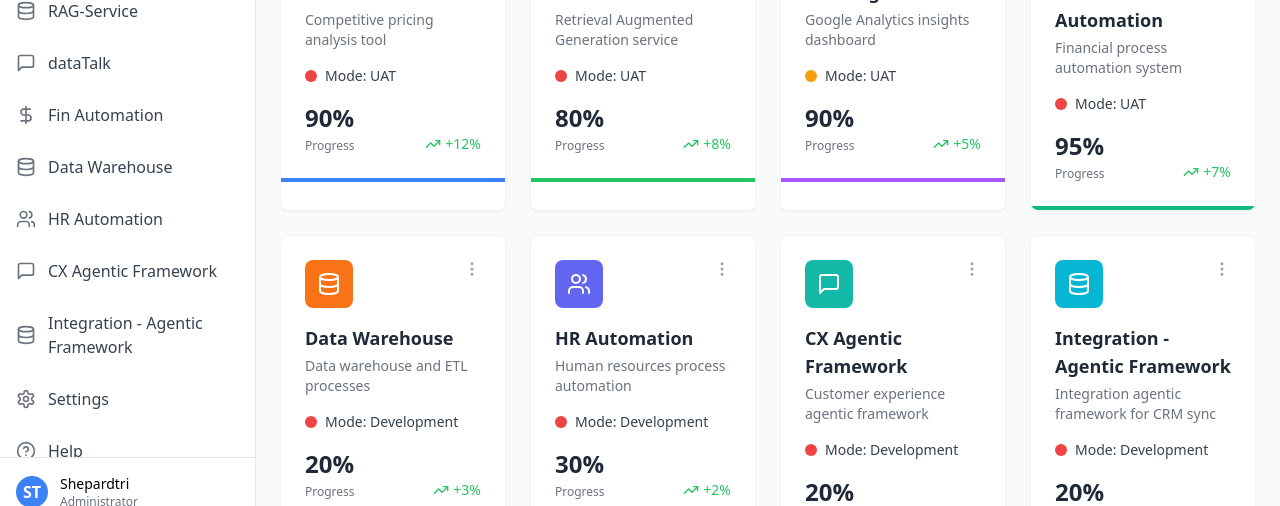
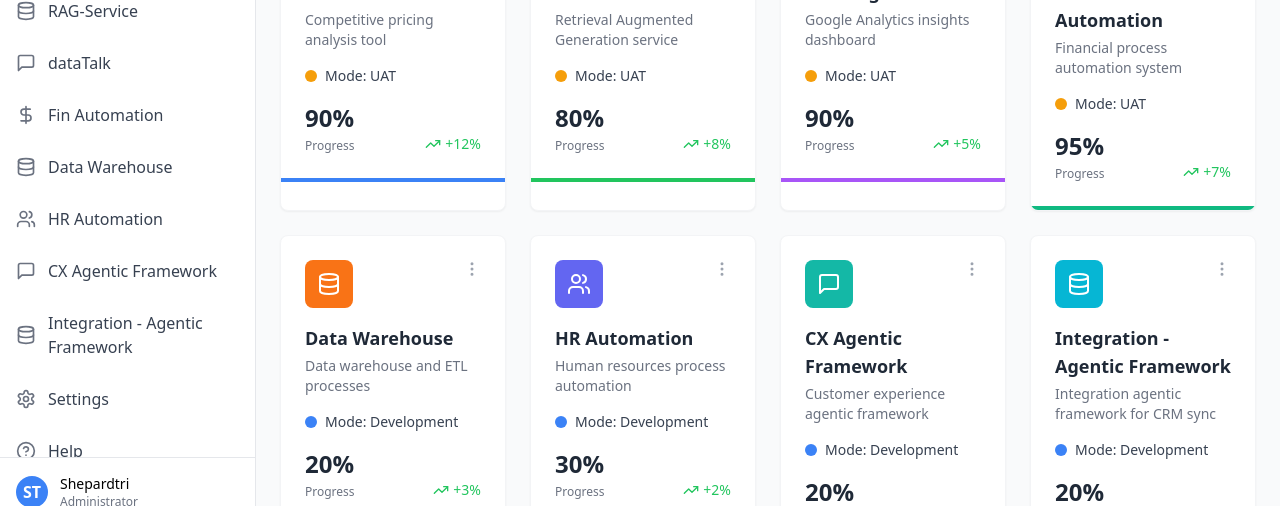
Before and after one commit to dvenkatnath/CC-Dashboard, a React app: page / in a window 1280 px wide. Shown: the part 274-780 px from the top of the page. Built offline with nearby package versions, Linux system fonts and the light colour scheme; the HTML template or start-up script is replaced by a standard one.

Commit message:
Update shared data - 2025-08-07T02-30-05-835Z

```diff
--- a/public/customer-capital-work-details.json
+++ b/public/customer-capital-work-details.json
@@ -197,6 +197,6 @@
       "updated_at": "2025-08-06 14:03:12"
     }
   ],
-  "timestamp": "2025-08-07T02:24:31.165Z",
+  "timestamp": "2025-08-07T02:30:04.850Z",
   "total": 15
 }
--- a/public/project-synopsis.json
+++ b/public/project-synopsis.json
@@ -202,6 +202,6 @@
       "mode": "Development"
     }
   ],
-  "timestamp": "2025-08-07T02:24:31.164Z",
+  "timestamp": "2025-08-07T02:30:04.849Z",
   "total": 8
 }
--- a/src/components/DashboardPanel.tsx
+++ b/src/components/DashboardPanel.tsx
@@ -71,6 +71,19 @@ export function DashboardPanel({
         return 'UAT';
       default:
         return 'Unknown';
+    }
+  };
+
+  const getModeColor = (mode: string) => {
+    switch (mode?.toLowerCase()) {
+      case 'development':
+        return 'bg-blue-500';
+      case 'uat':
+        return 'bg-amber-500';
+      case 'implemented':
+        return 'bg-green-500';
+      default:
+        return 'bg-gray-500';
     }
   };
 
@@ -270,7 +283,7 @@ export function DashboardPanel({
         <h3 className="font-semibold text-lg text-gray-800 mb-1">{title}</h3>
         <p className="text-gray-500 text-sm mb-4">{description}</p>
         <div className="mb-4 flex items-center gap-2">
-          <span className={`inline-block w-3 h-3 rounded-full ${getStatusColor(currentStatus)}`}></span>
+          <span className={`inline-block w-3 h-3 rounded-full ${getModeColor(projectMode)}`}></span>
           <span className="text-sm font-medium text-gray-700">
             Mode: {projectMode}
           </span>
```
